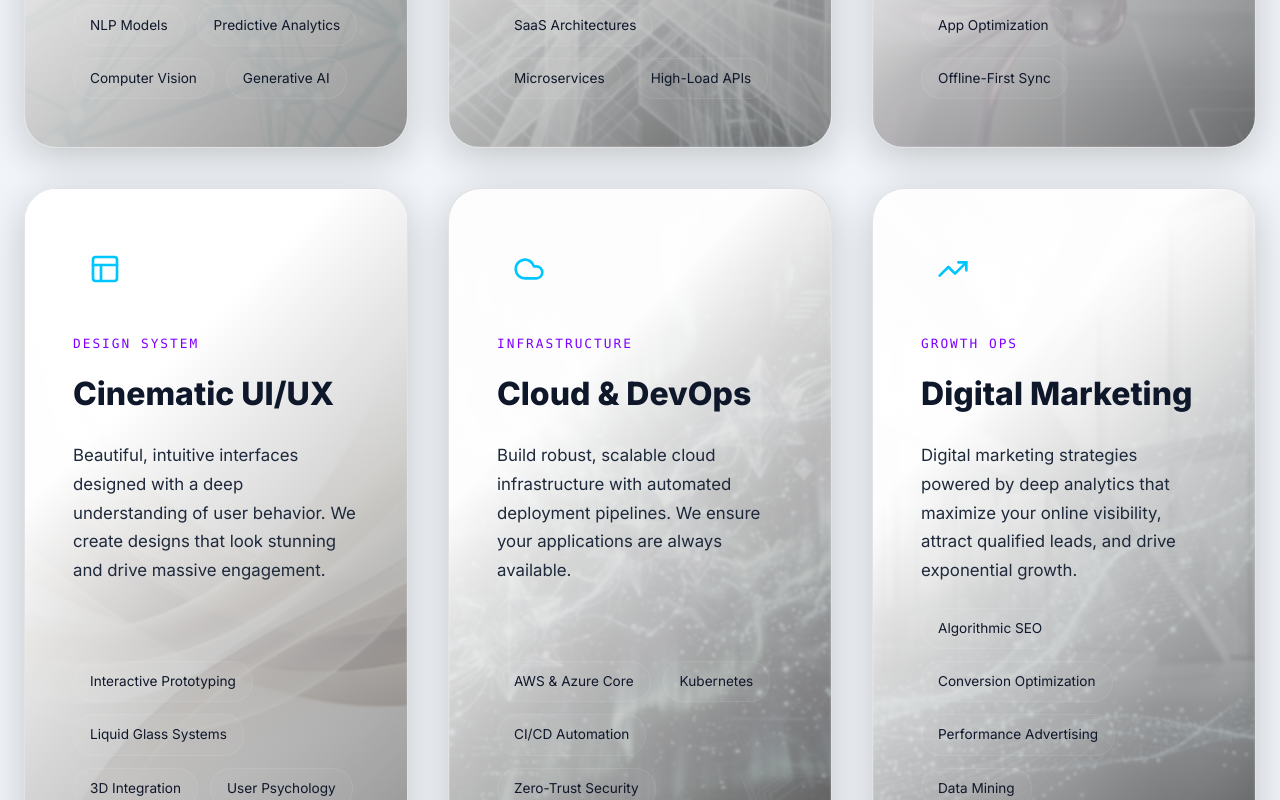
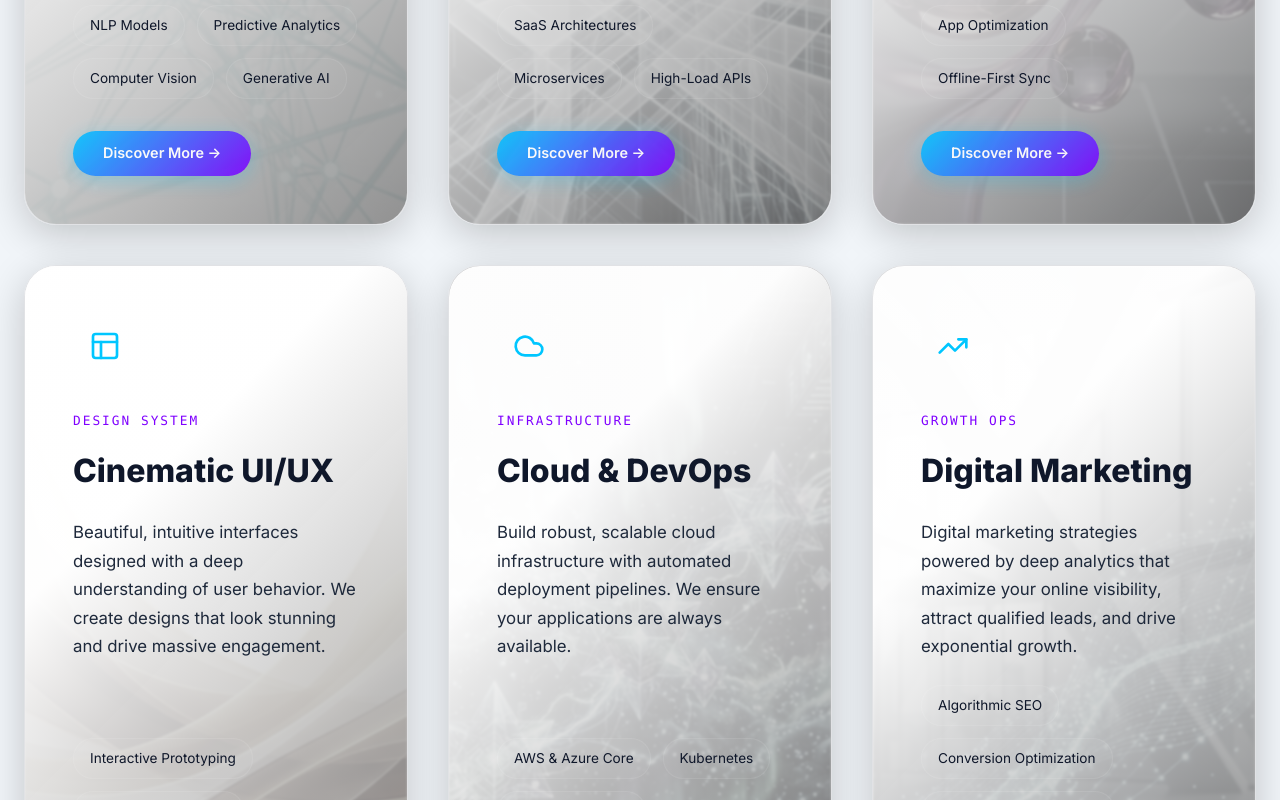
Before and after one commit to Eshbanoliver/techwebsite, a Next.js app: page /services in a window 1280 px wide. Shown: the part 1080-1880 px from the top of the page. Built offline with nearby package versions, Linux system fonts and the light colour scheme.

Commit message:
updated_files

```diff
--- a/app/globals.css
+++ b/app/globals.css
@@ -4419,3 +4419,24 @@ input, textarea, select { font-family: inherit; }
   display: flex;
   align-items: center;
 }
+
+.psc-btn-wrapper {
+  margin-top: 32px;
+  display: flex;
+  justify-content: flex-start;
+}
+
+.psc-actual-btn {
+  padding: 10px 30px !important;
+  font-size: 0.9rem !important;
+  border-radius: var(--radius-full) !important;
+  background: var(--gradient-primary);
+  opacity: 0.9;
+  transition: all 0.4s ease;
+}
+
+.premium-service-card:hover .psc-actual-btn {
+  opacity: 1;
+  transform: translateX(5px);
+  box-shadow: 0 0 20px rgba(0, 198, 255, 0.4);
+}
--- a/app/services/page.tsx
+++ b/app/services/page.tsx
@@ -168,6 +168,9 @@ export default function ServicesPage(): React.JSX.Element {
                         <span key={j} className="psc-feature-tag">{f}</span>
                       ))}
                     </div>
+                    <div className="psc-btn-wrapper">
+                      <div className="btn btn-primary psc-actual-btn">Discover More →</div>
+                    </div>
                   </div>
                 </motion.div>
               </Link>
```
